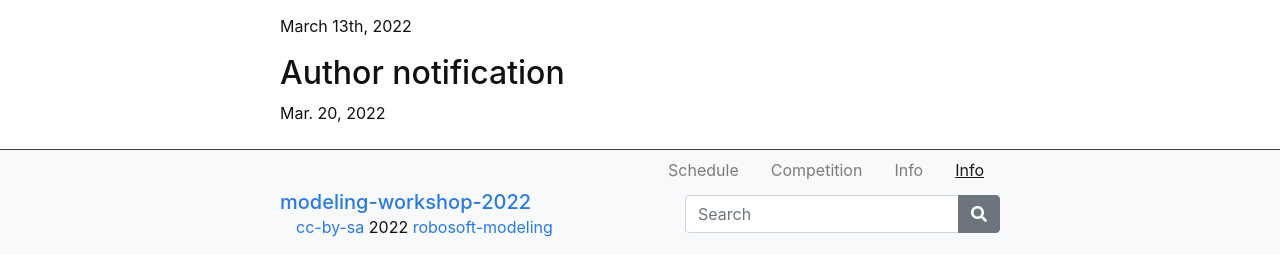
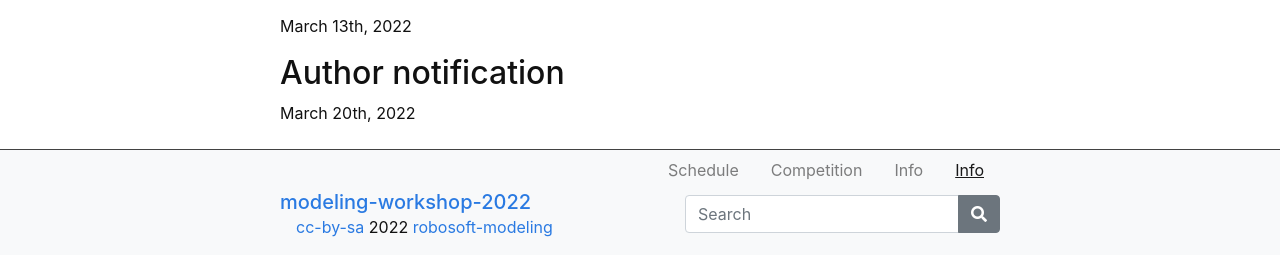
Before and after one commit to robosoft-modeling/robosoft-2022-workshop, a Jekyll site: the page built from content/Call-for-Abstracts.md, in a window 1280 px wide. Shown: the part 447-723 px from the top of the page. Built offline with Jekyll 4.4.1, drawn with Linux system fonts in a browser that asks for light colours.

Commit message:
Update Call-for-Abstracts.md

```diff
--- a/content/Call-for-Abstracts.md
+++ b/content/Call-for-Abstracts.md
@@ -16,4 +16,4 @@ We encourage graduate students and young researchers taking their first steps in
 March 13th, 2022
 
 ## Author notification
-Mar. 20, 2022
+March 20th, 2022
```
